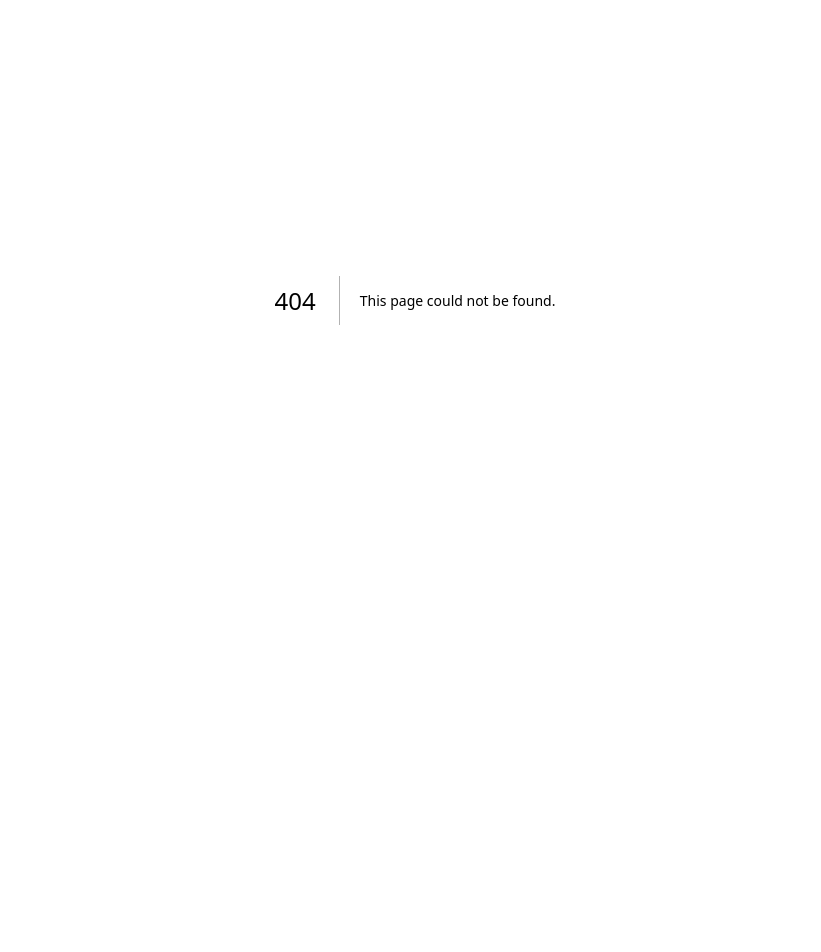
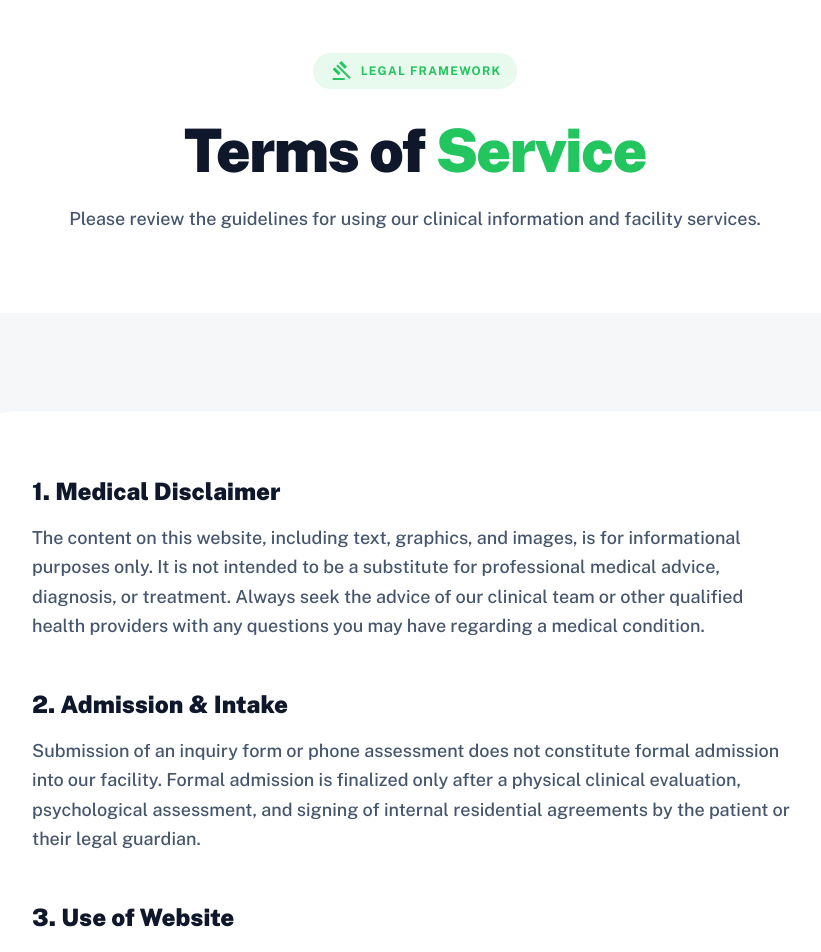
Before and after one commit to WebNexaLabs/Sudarshan-De-Addiction-Landing-Page, a Next.js app: page /terms in a window 1280 px wide. Before the commit this address had no page. Shown: the part 100-1052 px from the top of the page, without its empty margins (225-1046 px from the left). Before the commit the page ends 800 px from the top, so only its background shows below. Built offline with nearby package versions, Linux system fonts and the light colour scheme.

Commit message:
feat: create Terms of Service page and link it from the footer

```diff
--- /dev/null
+++ b/app/terms/page.tsx
@@ -0,0 +1,80 @@
+import Navbar from "@/components/Navbar";
+import Footer from "@/components/Footer";
+
+export default function TermsOfService() {
+    const sections = [
+        {
+            title: "1. Medical Disclaimer",
+            content: "The content on this website, including text, graphics, and images, is for informational purposes only. It is not intended to be a substitute for professional medical advice, diagnosis, or treatment. Always seek the advice of our clinical team or other qualified health providers with any questions you may have regarding a medical condition."
+        },
+        {
+            title: "2. Admission & Intake",
+            content: "Submission of an inquiry form or phone assessment does not constitute formal admission into our facility. Formal admission is finalized only after a physical clinical evaluation, psychological assessment, and signing of internal residential agreements by the patient or their legal guardian."
+        },
+        {
+            title: "3. Use of Website",
+            content: "You agree to use this website for lawful purposes only. We reserve the right to restrict access to our digital services if we detect any misuse, fraudulent inquiries, or attempts to compromise our secure clinical data systems."
+        },
+        {
+            title: "4. Liability Limitation",
+            content: "Sudarshan De-Addiction and Research Center shall not be held liable for any decisions made based solely on the information provided on this website without a direct clinical consultation with our medical staff."
+        },
+        {
+            title: "5. Intellectual Property",
+            content: "All logos, clinical research summaries, and content displayed on this site are the property of Sudarshan Recovery Center (Registered NGO). Unauthorized reproduction or distribution is strictly prohibited."
+        },
+        {
+            title: "6. Governing Law",
+            content: "These terms are governed by and construed in accordance with the laws of India and the jurisdiction of the West Bengal judicial system."
+        }
+    ];
+
+    return (
+        <div className="relative flex min-h-screen w-full flex-col overflow-x-hidden">
+            <Navbar />
+            <main className="flex-1">
+                {/* Header section */}
+                <section className="px-6 md:px-20 py-20 bg-white dark:bg-background-dark border-b border-slate-100 dark:border-slate-800">
+                    <div className="mx-auto max-w-4xl text-center">
+                        <div className="inline-flex items-center gap-2 rounded-full bg-secondary/10 px-4 py-1.5 text-secondary mb-8">
+                            <span className="material-symbols-outlined text-sm">gavel</span>
+                            <span className="text-xs font-bold uppercase tracking-widest">Legal Framework</span>
+                        </div>
+                        <h1 className="text-4xl md:text-6xl font-black tracking-tight text-slate-900 dark:text-white mb-6">
+                            Terms of <span className="text-secondary">Service</span>
+                        </h1>
+                        <p className="text-lg text-slate-600 dark:text-slate-400 font-medium">
+                            Please review the guidelines for using our clinical information and facility services.
+                        </p>
+                    </div>
+                </section>
+
+                {/* Content section */}
+                <section className="px-6 md:px-20 py-24 bg-background-light dark:bg-background-dark/50">
+                    <div className="mx-auto max-w-4xl">
+                        <div className="bg-white dark:bg-slate-800 p-8 md:p-16 rounded-[3rem] shadow-xl border border-slate-100 dark:border-slate-700">
+                            <div className="space-y-12">
+                                {sections.map((section, idx) => (
+                                    <div key={idx} className="group">
+                                        <h3 className="text-2xl font-black text-slate-900 dark:text-white mb-4 group-hover:text-secondary transition-colors">
+                                            {section.title}
+                                        </h3>
+                                        <p className="text-slate-600 dark:text-slate-400 leading-relaxed text-lg font-medium">
+                                            {section.content}
+                                        </p>
+                                    </div>
+                                ))}
+                            </div>
+
+                            <div className="mt-16 pt-12 border-t border-slate-100 dark:border-slate-700 text-center">
+                                <p className="text-slate-500 font-medium italic mb-2">Effective Date: March 2024</p>
+                                <p className="text-slate-400 text-sm">Sudarshan De-Addiction and Research Center (NGO Registered)</p>
+                            </div>
+                        </div>
+                    </div>
+                </section>
+            </main>
+            <Footer />
+        </div>
+    );
+}
--- a/components/Footer.tsx
+++ b/components/Footer.tsx
@@ -60,7 +60,7 @@ export default function Footer() {
                     <p className="text-xs">© 2024 Sudarshan De-Addiction and Research Center. All rights reserved.</p>
                     <div className="flex gap-8 text-xs font-medium uppercase tracking-widest">
                         <Link className="hover:text-white transition-colors" href="/privacy">Privacy Policy</Link>
-                        <Link className="hover:text-white transition-colors" href="#">Terms of Service</Link>
+                        <Link className="hover:text-white transition-colors" href="/terms">Terms of Service</Link>
                     </div>
                 </div>
             </div>
```
